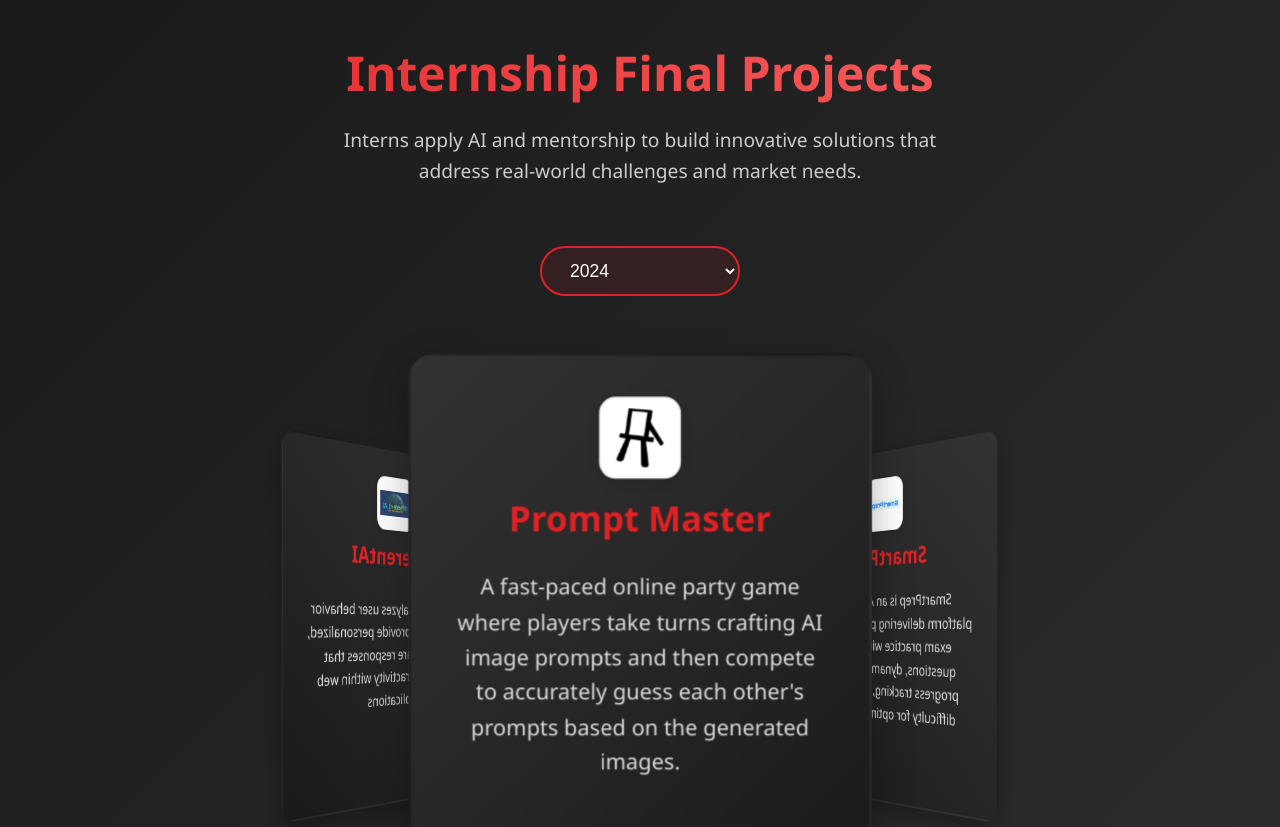
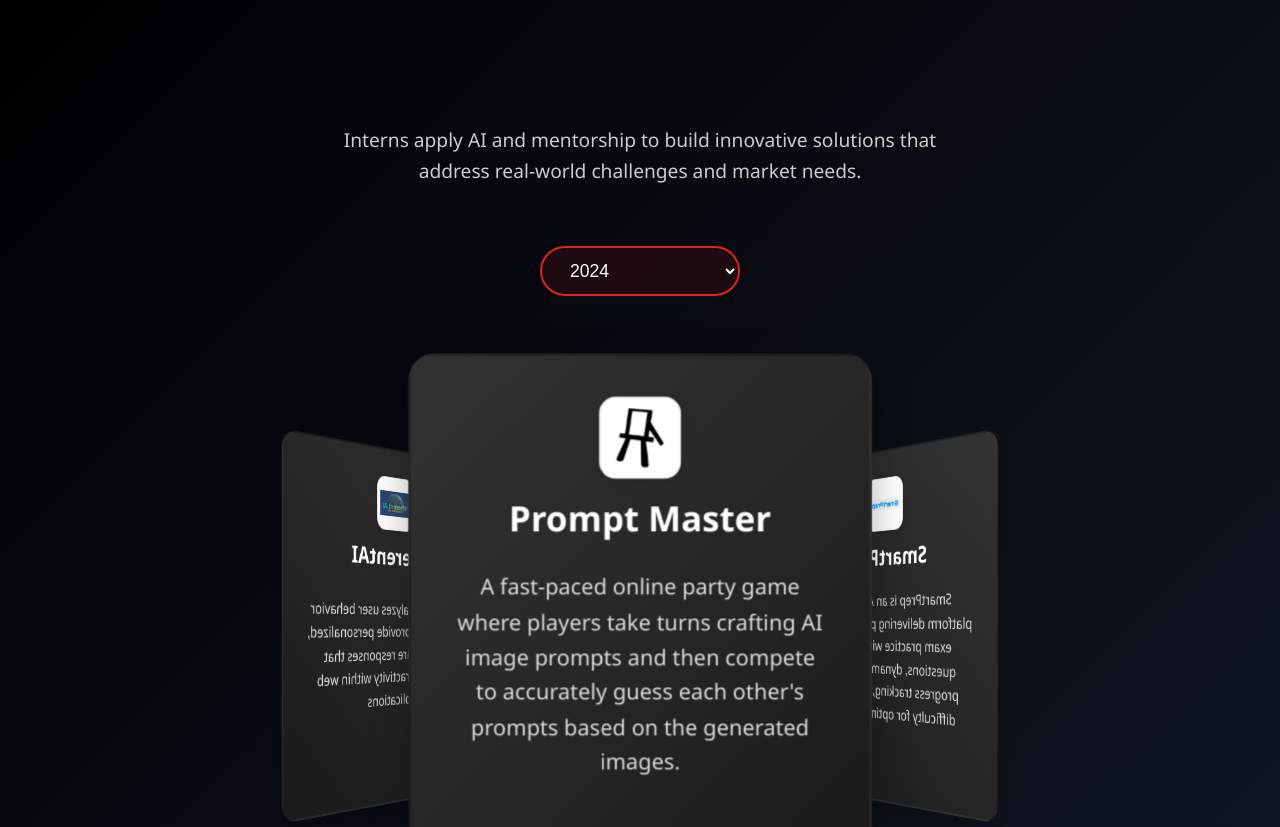
Before and after one commit to cogo-interns/mockLinkWebsiteInterns, a plain HTML site: page build.html in a window 1280 px wide. Shown: the top 827 px of the page. Drawn offline with Linux system fonts and the light colour scheme.

Commit message:
make build more similar aesthetic wise to learn

```diff
--- a/build.html
+++ b/build.html
@@ -5,6 +5,23 @@
     <meta name="viewport" content="width=device-width, initial-scale=1.0">
     <title>Internship Final Projects</title>
     <style>
+        :root {
+            --primary-red: rgb(222, 34, 38);
+            --primary-red-hover: rgb(190, 24, 28);
+            --primary-red-light: rgba(222, 34, 38, 0.1);
+            --accent-blue: rgb(59, 130, 246);
+            --accent-purple: rgb(147, 51, 234);
+            --accent-green: rgb(34, 197, 94);
+            --black: #000000;
+            --white: #ffffff;
+            --gray-50: #f9fafb;
+            --gray-100: #f3f4f6;
+            --gray-200: #e5e7eb;
+            --gray-300: #d1d5db;
+            --gray-600: #4b5563;
+            --gray-800: #1f2937;
+            --gray-900: #111827;
+            }
         * {
             margin: 0;
             padding: 0;
@@ -13,7 +30,7 @@
 
         body {
             font-family: 'Segoe UI', Tahoma, Geneva, Verdana, sans-serif;
-            background: linear-gradient(135deg, #1a1a1a 0%, #2d2d2d 100%);
+            background: linear-gradient(135deg, var(--black) 0%, var(--gray-900) 100%);
             color: white;
             overflow-x: hidden;
             min-height: 100vh;
@@ -36,7 +53,7 @@
             font-size: 3rem;
             font-weight: bold;
             margin-bottom: 20px;
-            background: linear-gradient(45deg, rgb(222, 34, 38), #ff6b6b);
+            background: linear-gradient(#ffffff);
             -webkit-background-clip: text;
             -webkit-text-fill-color: transparent;
             background-clip: text;
@@ -120,7 +137,7 @@
         .project-card h3 {
             font-size: 1.6rem;
             margin-bottom: 20px;
-            color: rgb(222, 34, 38);
+            color: #ffffff;
             text-align: center;
             font-weight: 600;
         }
@@ -224,7 +241,7 @@
 
         .modal-title {
             font-size: 2.5rem;
-            color: rgb(222, 34, 38);
+            color: #ffffff;
             margin-bottom: 10px;
             font-weight: 600;
         }
@@ -326,7 +343,7 @@
         }
 
         .team-section h4 {
-            color: rgb(222, 34, 38);
+            color: #ffffff;
             margin-bottom: 25px;
             font-size: 1.4rem;
             font-weight: 600;
```
